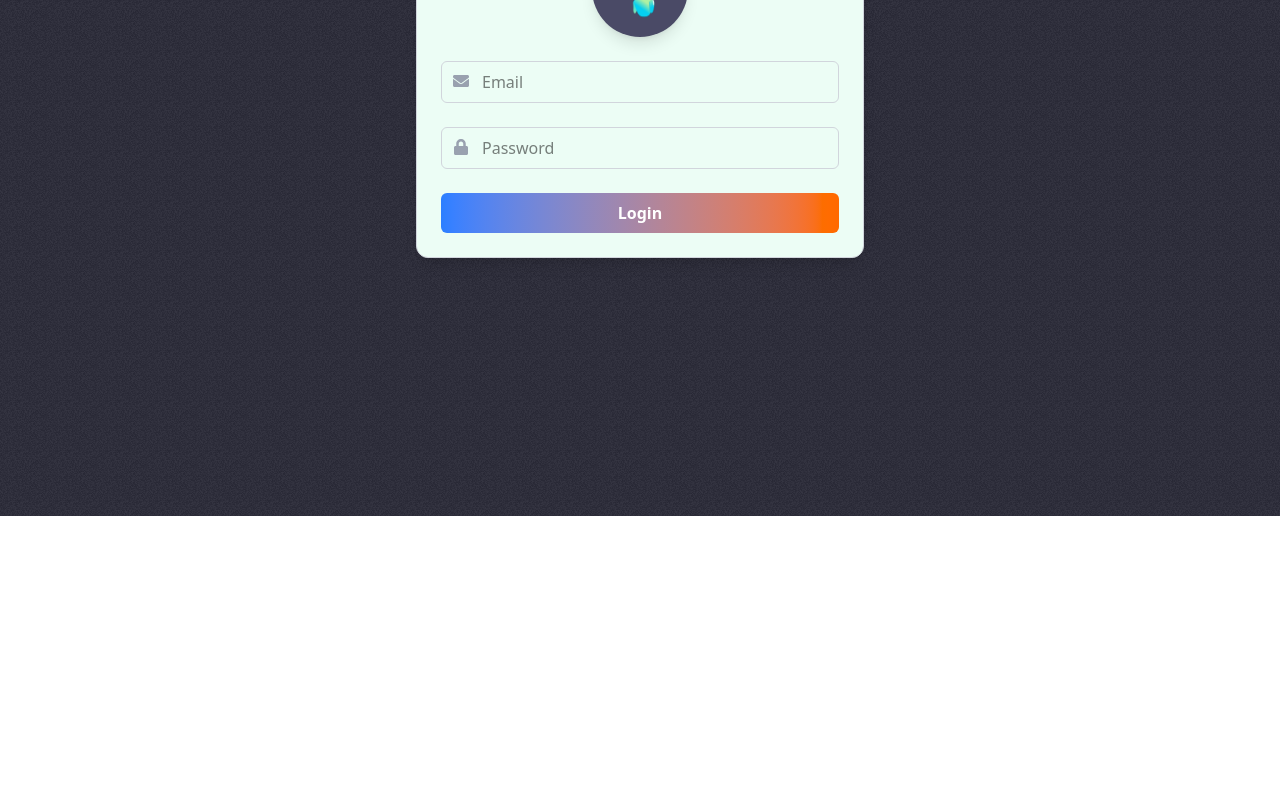
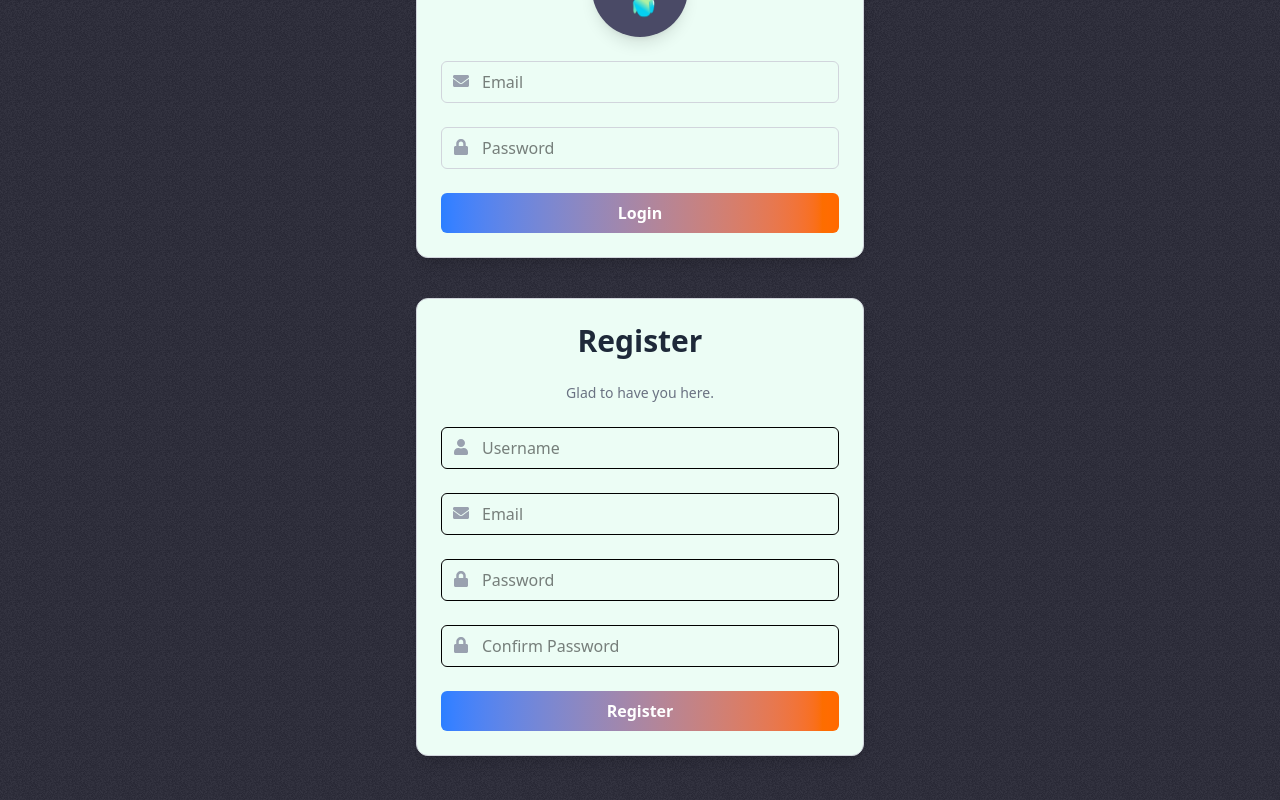
Before and after one commit to athanga22/wise, a React (Vite) app in the folder frontend/: page / in a window 1280 px wide. Shown: the part 284-1084 px from the top of the page. Before the commit the page ends 800 px from the top, so only its background shows below. Built offline with nearby package versions, Linux system fonts and the light colour scheme.

Commit message:
Login and Register connection to backend

```diff
--- a/frontend/src/App.jsx
+++ b/frontend/src/App.jsx
@@ -7,7 +7,7 @@ function App() {
     <div>
       <h1 className="text-white">Welcome to DASHBOARD!!</h1>
       <Login />
-      {/* <RegisterForm /> */}
+      <RegisterForm />
     </div>
   )
 }
--- /dev/null
+++ b/frontend/src/components/Modal.jsx
@@ -0,0 +1,14 @@
+import React from "react";
+
+const Modal = ({ message, onClose }) => (
+  <div className="fixed inset-0 z-50 flex items-center justify-center bg-transparecy bg-opacity-30 backdrop-blur-sm">
+    <div className="bg-white p-4 rounded shadow-md">
+      <p>{message}</p>
+      <button onClick={onClose} className="mt-4 px-4 py-2 bg-blue-500 text-white rounded">
+        OK
+      </button>
+    </div>
+  </div>
+);
+
+export default Modal;
--- a/frontend/src/components/Users/Login.jsx
+++ b/frontend/src/components/Users/Login.jsx
@@ -1,58 +1,65 @@
-import React from "react";
+import React, { useState } from "react";
 import { FaEnvelope, FaLock } from "react-icons/fa";
+import Modal from "../Modal";
 import robotGif from "../../assets/robot.gif";
 
 const LoginForm = () => {
+  const [data, setData] = useState({ email: "", password: "" });
+  const [modal, setModal] = useState({ show: false, message: "" });
+
+  const handleChange = (e) =>
+    setData({ ...data, [e.target.id]: e.target.value });
+
+  const closeModal = () => setModal({ show: false, message: "" });
+
+  const handleSubmit = async (e) => {
+    e.preventDefault();
+    try {
+      const res = await fetch("http://localhost:5002/users/login", {
+        method: "POST",
+        headers: { "Content-Type": "application/json" },
+        body: JSON.stringify({ email: data.email, password: data.password }),
+      });
+      const result = await res.json();
+      if (res.ok) {
+        setModal({ show: true, message: result.message || "Login successful!" });
+        setData({ email: "", password: "" });
+      } else if (res.status === 404) {
+        setModal({ show: true, message: result.message || "User not found. Please register first!" });
+        setData({ email: "", password: "" });
+      } else {
+        setModal({ show: true, message: result.message || "Login failed" });
+      }
+    } catch (error) {
+      setModal({ show: true, message: "Error connecting to server" });
+    }
+  };
+
+
   return (
-    <form className="max-w-md mx-auto my-10 bg-emerald-50 p-6 rounded-xl shadow-lg space-y-6 border border-gray-300">
-      <h2 className="text-3xl font-semibold text-center text-gray-800">
-        Login
-      </h2>
-
-      <p className="text-sm text-center text-gray-500">
-        Sign in to access your account
-      </p>
-
+    <>
+      <form onSubmit={handleSubmit} className="max-w-md mx-auto my-10 bg-emerald-50 p-6 rounded-xl shadow-lg space-y-6 border border-gray-300">
+        <h2 className="text-3xl font-semibold text-center text-gray-800">Login</h2>
+        <p className="text-sm text-center text-gray-500">Sign in to access your account</p>
         <div className="flex justify-center">
           <div className="w-24 h-24 bg-[#4a4a66] rounded-full flex items-center justify-center shadow-lg">
-          <img
-            src={robotGif}
-            alt="Robot Animation"
-            className="w-30 h-30 rounded-full"
-          />
+            <img src={robotGif} alt="Robot Animation" className="w-30 h-30 rounded-full" />
           </div>
         </div>
-
-      {/* Input Field - Email */}
         <div className="relative">
           <FaEnvelope className="absolute top-3 left-3 text-gray-400" />
-        <input
-          id="email"
-          type="email"
-          placeholder="Email"
-          className="pl-10 pr-4 py-2 w-full rounded-md border border-gray-300 focus:border-blue-500 focus:ring-blue-500"
-        />
+          <input id="email" type="email" placeholder="Email" value={data.email} onChange={handleChange} className="pl-10 pr-4 py-2 w-full rounded-md border border-gray-300 focus:border-blue-500 focus:ring-blue-500" />
         </div>
-
-      {/* Input Field - Password */}
         <div className="relative">
           <FaLock className="absolute top-3 left-3 text-gray-400" />
-        <input
-          id="password"
-          type="password"
-          placeholder="Password"
-          className="pl-10 pr-4 py-2 w-full rounded-md border border-gray-300 focus:border-blue-500 focus:ring-blue-500"
-        />
+          <input id="password" type="password" placeholder="Password" value={data.password} onChange={handleChange} className="pl-10 pr-4 py-2 w-full rounded-md border border-gray-300 focus:border-blue-500 focus:ring-blue-500" />
         </div>
-
-      {/* Submit Button */}
-      <button
-        type="submit"
-        className="w-full bg-gradient-to-r from-blue-500 to-orange-500 hover:from-blue-600 hover:to-teal-600 text-white font-bold py-2 px-4 rounded-md focus:outline-none focus:shadow-outline transition duration-150 ease-in-out"
-      >
+        <button type="submit" className="w-full bg-gradient-to-r from-blue-500 to-orange-500 hover:from-blue-600 hover:to-teal-600 text-white font-bold py-2 px-4 rounded-md transition duration-150 ease-in-out">
           Login
         </button>
       </form>
+      {modal.show && <Modal message={modal.message}  onClose={closeModal} />}
+    </>
   );
 };
 
--- a/frontend/src/components/Users/Register.jsx
+++ b/frontend/src/components/Users/Register.jsx
@@ -1,69 +1,74 @@
-import React from "react";
+import React, { useState } from "react";
 import { FaUser, FaEnvelope, FaLock } from "react-icons/fa";
+import Modal from "../Modal";
 
 const RegisterForm = () => {
+  const [data, setData] = useState({
+    username: "",
+    email: "",
+    password: "",
+    confirmpassword: "",
+  });
+  const [modal, setModal] = useState({ show: false, message: "" });
+
+  const handleChange = (e) => setData({ ...data, [e.target.id]: e.target.value });
+  const closeModal = () => setModal({ show: false, message: "" });
+
+  const handleSubmit = async (e) => {
+    e.preventDefault();
+    if (data.password !== data.confirmpassword) {
+      setModal({ show: true, message: "Passwords do not match" });
+      return;
+    }
+    try {
+      const res = await fetch("http://localhost:5002/users/register", {
+        method: "POST",
+        headers: { "Content-Type": "application/json" },
+        body: JSON.stringify({
+          name: data.username,
+          email: data.email,
+          password: data.password,
+        }),
+      });
+      const result = await res.json();
+      if (res.ok) {
+        setModal({ show: true, message: result.message || "Registration successful!" });
+        setData({ username: "", email: "", password: "", confirmpassword: "" });
+      } else {
+        setModal({ show: true, message: result.message || "Registration failed" });
+      }
+    } catch (error) {
+      setModal({ show: true, message: "Error connecting to server" });
+    }
+  };
+
   return (
-    <form className="max-w-md mx-auto my-10 bg-emerald-50 p-6 rounded-xl shadow-lg space-y-6 border border-gray-300">
-      <h2 className="text-3xl font-semibold text-center text-gray-800">
-        Register
-      </h2>
-
-      <p className="text-sm text-center text-gray-500">
-        Glad to have you here.
-      </p>
-
-      {/* Input Field - UserName */}
+    <>
+      <form onSubmit={handleSubmit} className="max-w-md mx-auto my-10 bg-emerald-50 p-6 rounded-xl shadow-lg space-y-6 border border-gray-300">
+        <h2 className="text-3xl font-semibold text-center text-gray-800">Register</h2>
+        <p className="text-sm text-center text-gray-500">Glad to have you here.</p>
         <div className="relative">
           <FaUser className="absolute top-3 left-3 text-gray-400" />
-        <input
-          id="username"
-          type="username"
-          placeholder="username"
-          className="pl-10 pr-4 py-2 w-full rounded-md border border-gray-300 focus:border-blue-500 focus:ring-blue-500"
-        />
+          <input id="username" type="text" placeholder="Username" value={data.username} onChange={handleChange} className="pl-10 pr-4 py-2 w-full rounded-md border" />
         </div>
-
-      {/* Input Field - Email */}
         <div className="relative">
           <FaEnvelope className="absolute top-3 left-3 text-gray-400" />
-        <input
-          id="email"
-          type="email"
-          placeholder="Email"
-          className="pl-10 pr-4 py-2 w-full rounded-md border border-gray-300 focus:border-blue-500 focus:ring-blue-500"
-        />
+          <input id="email" type="email" placeholder="Email" value={data.email} onChange={handleChange} className="pl-10 pr-4 py-2 w-full rounded-md border" />
         </div>
-
-      {/* Input Field - Password */}
         <div className="relative">
           <FaLock className="absolute top-3 left-3 text-gray-400" />
-        <input
-          id="password"
-          type="password"
-          placeholder="Password"
-          className="pl-10 pr-4 py-2 w-full rounded-md border border-gray-300 focus:border-blue-500 focus:ring-blue-500"
-        />
+          <input id="password" type="password" placeholder="Password" value={data.password} onChange={handleChange} className="pl-10 pr-4 py-2 w-full rounded-md border" />
         </div>
-
-      {/* Input Field - Confirm Password */}
         <div className="relative">
           <FaLock className="absolute top-3 left-3 text-gray-400" />
-        <input
-          id="confirmpassword"
-          type="password"
-          placeholder="Confirm Password"
-          className="pl-10 pr-4 py-2 w-full rounded-md border border-gray-300 focus:border-blue-500 focus:ring-blue-500"
-        />
+          <input id="confirmpassword" type="password" placeholder="Confirm Password" value={data.confirmpassword} onChange={handleChange} className="pl-10 pr-4 py-2 w-full rounded-md border" />
         </div>
-
-      {/* Submit Button */}
-      <button
-        type="submit"
-        className="w-full bg-gradient-to-r from-blue-500 to-orange-500 hover:from-blue-600 hover:to-teal-600 text-white font-bold py-2 px-4 rounded-md focus:outline-none focus:shadow-outline transition duration-150 ease-in-out"
-      >
-        Login
+        <button type="submit" className="w-full bg-gradient-to-r from-blue-500 to-orange-500 text-white font-bold py-2 px-4 rounded-md">
+          Register
         </button>
       </form>
+      {modal.show && <Modal message={modal.message} onClose={closeModal} />}
+    </>
   );
 };
 
```
Lines whose indentation alone changed are shown as unchanged.
